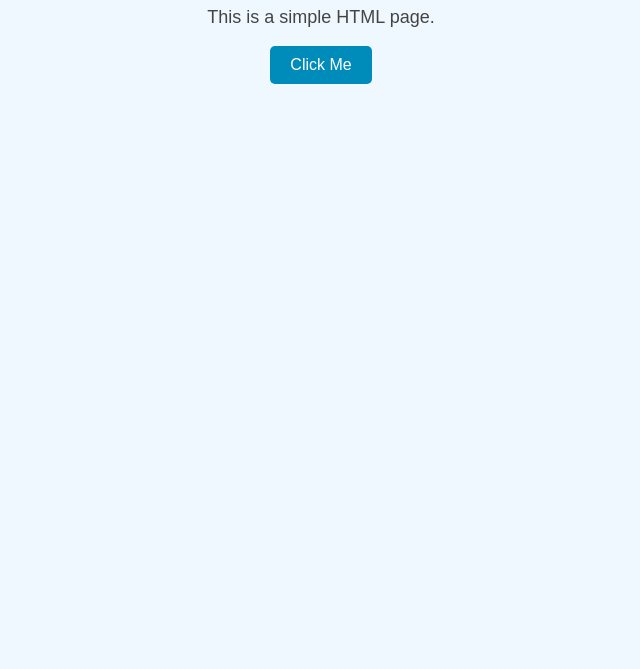
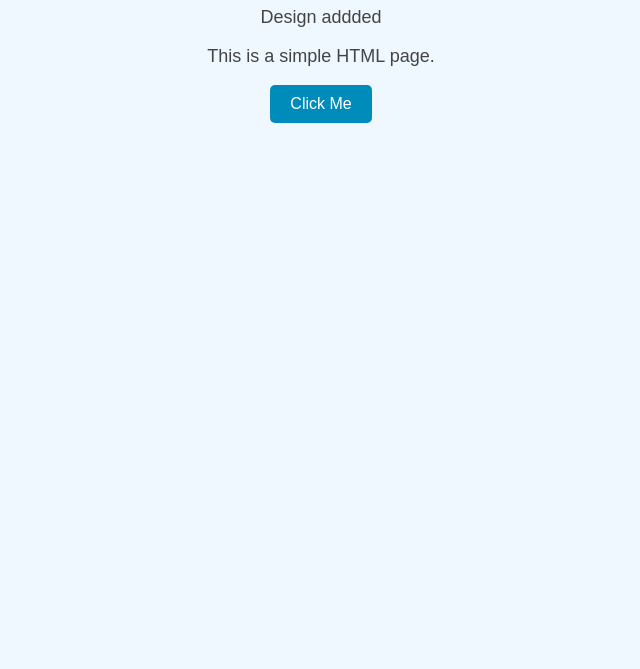
Before and after one commit to shubhampandharpatte/gith, a plain HTML site: page index.html in a window 1280 px wide. Shown: the part 131-800 px from the top of the page, without its empty margins (319-959 px from the left). Drawn offline with Linux system fonts and the light colour scheme.

Commit message:
changed the design

```diff
--- a/index.html
+++ b/index.html
@@ -7,6 +7,7 @@
 <body>
 
   <h1>Welcome to My Website----V4</h1>
+  <p>Design addded</p>
   <p>This is a simple HTML page.</p>
 
   <button onclick="alert('Hello from HTML!')">Click Me</button>
```
